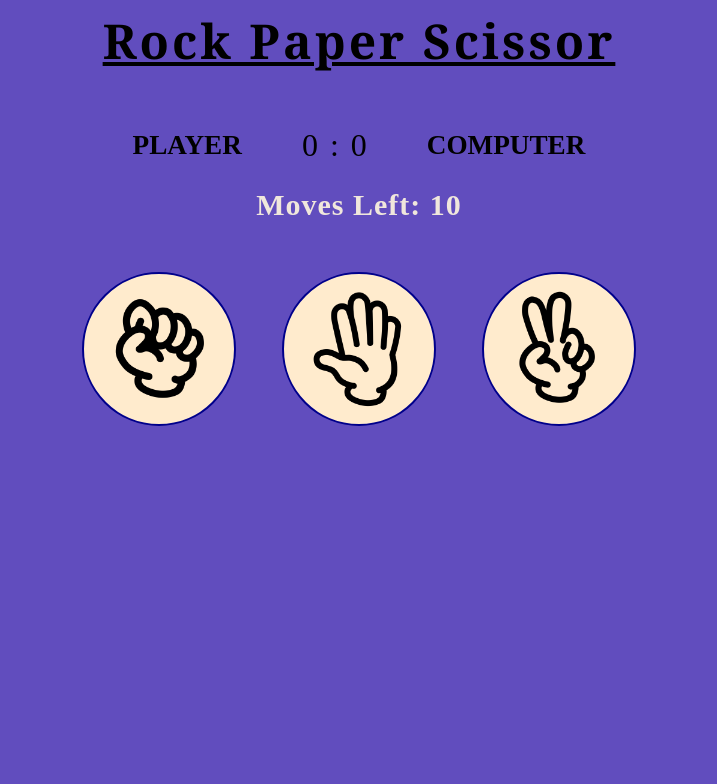
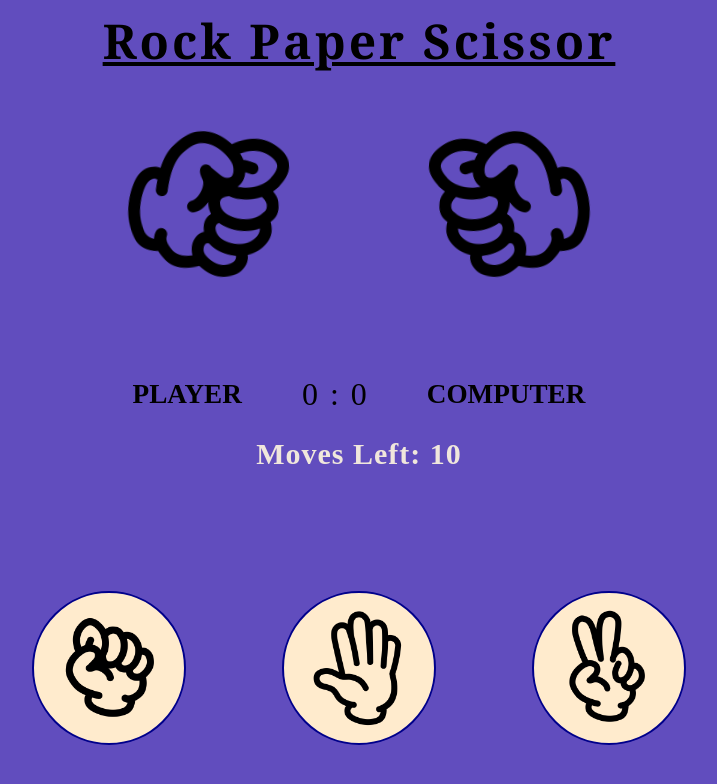
Before and after one commit to JaveriaHamid/Rock-Paper-Scissor, a plain HTML site: page index.html in a window 1280 px wide. Shown: the whole page, without its empty margins (281-998 px from the left). Drawn offline with Linux system fonts and the light colour scheme; a web font is replaced by a local one.

Commit message:
Add files via upload

```diff
--- a/index.html
+++ b/index.html
@@ -16,8 +16,12 @@
        </div>
 
        <div class="choices">
-           <div class="user-choice"></div>
-           <div class="computer-choice"></div>
+           <div class="user-choice">
+               <img src="images/rock.png">
+           </div>
+           <div class="computer-choice">
+               <img src="images/rock.png">
+           </div>
        </div>
 
        <div class="points">
--- a/r-p-s.js
+++ b/r-p-s.js
@@ -35,12 +35,10 @@ function pScores(){
 function userSelection(userChoice){
 
   userChoiceDisplay.innerHTML = `<img src= "${data[userChoice]}">`;
-  userChoiceDisplay.style.transform = 'rotate(90deg)';
 
     const cpuChoice = generateComputerChoice();
     console.log(data[cpuChoice]);
     computerChoiceDisplay.innerHTML = `<img src= "${data[cpuChoice]}">`;
-    computerChoiceDisplay.style.transform = 'rotate(-90deg) rotateY(180deg)';
 
     getResult(userChoice, cpuChoice);
 
--- a/style2.css
+++ b/style2.css
@@ -10,10 +10,6 @@ body {
     text-align: center;
     align-items: center;
 }
-
-/*.game  div, button {
-    padding: 10px;
-}*/
 
 h1 {
     display: block;
@@ -35,13 +31,22 @@ h1 {
     margin-right: 50px;
 }
 
+.user-choice > img{
+    transform: rotate(85deg);
+}
+
 .computer-choice{
     margin-left: 50px;
+}
+
+.computer-choice > img{
+    transform: rotate(-85deg) rotateY(180deg);
 }
 
 .points {
     display: flex;
     justify-content: space-evenly;
+    margin-top: 45px;
 }
 
 .points h3 {
@@ -73,20 +78,12 @@ h1 {
 .options {
     display: flex;
     justify-content: space-evenly;
-    margin-top: 50px;
+    margin-top: 120px;
 }
 
 .options > div {
-    min-width: 200px;
+    min-width: 250px;
 }
-
-/*scissor > img{
-    transform: rotate(-95deg);
-}
-
-#scissor > img:hover {
-    box-shadow: -3px 3px 2px 2px rgb(41, 41, 39);
-}*/
 
 .options img {
     color: blue;
@@ -117,7 +114,7 @@ h1 {
 }
 
 .result{
-    margin-top: 30px;
+    margin-top: 20px;
 }
 
 .play-again {
```
